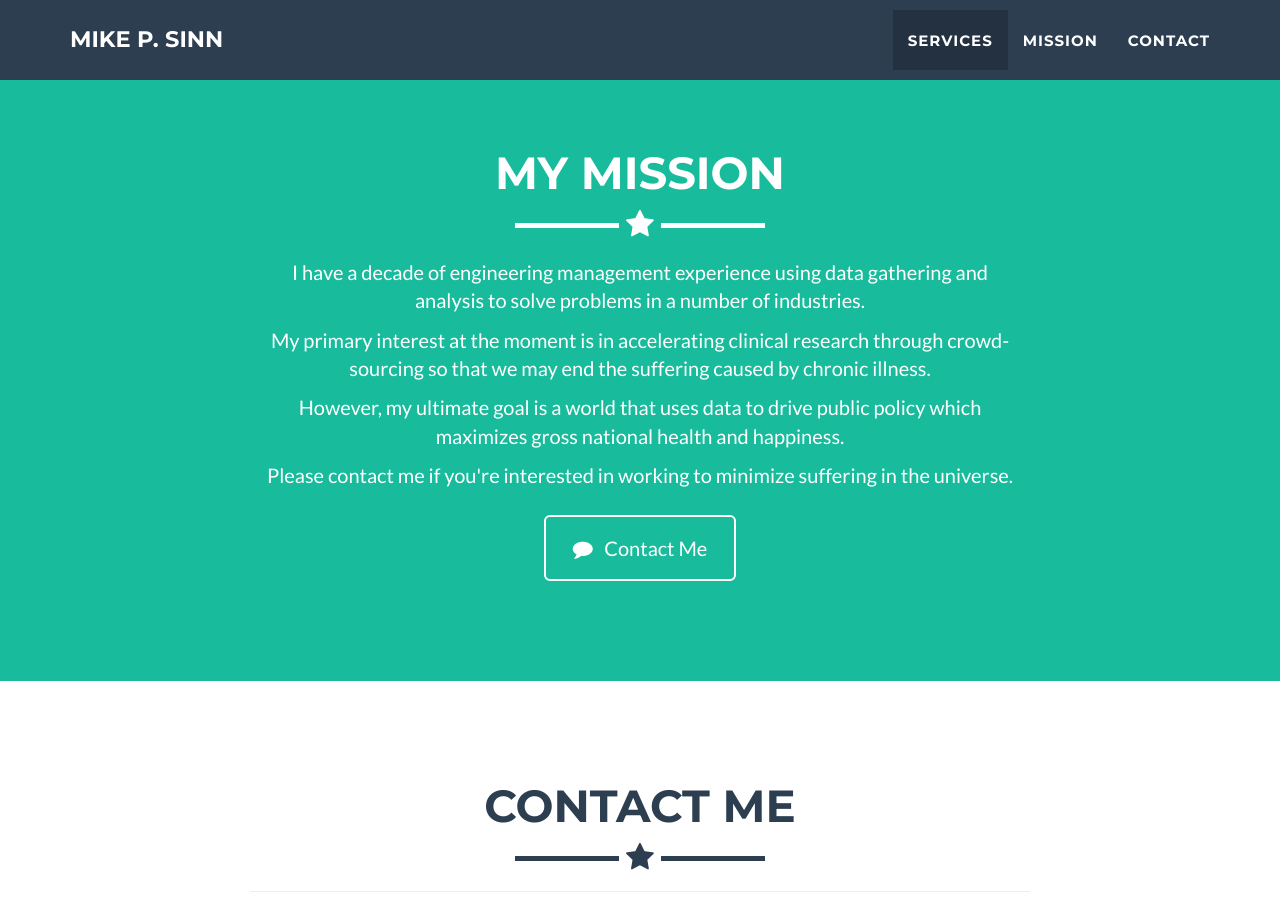
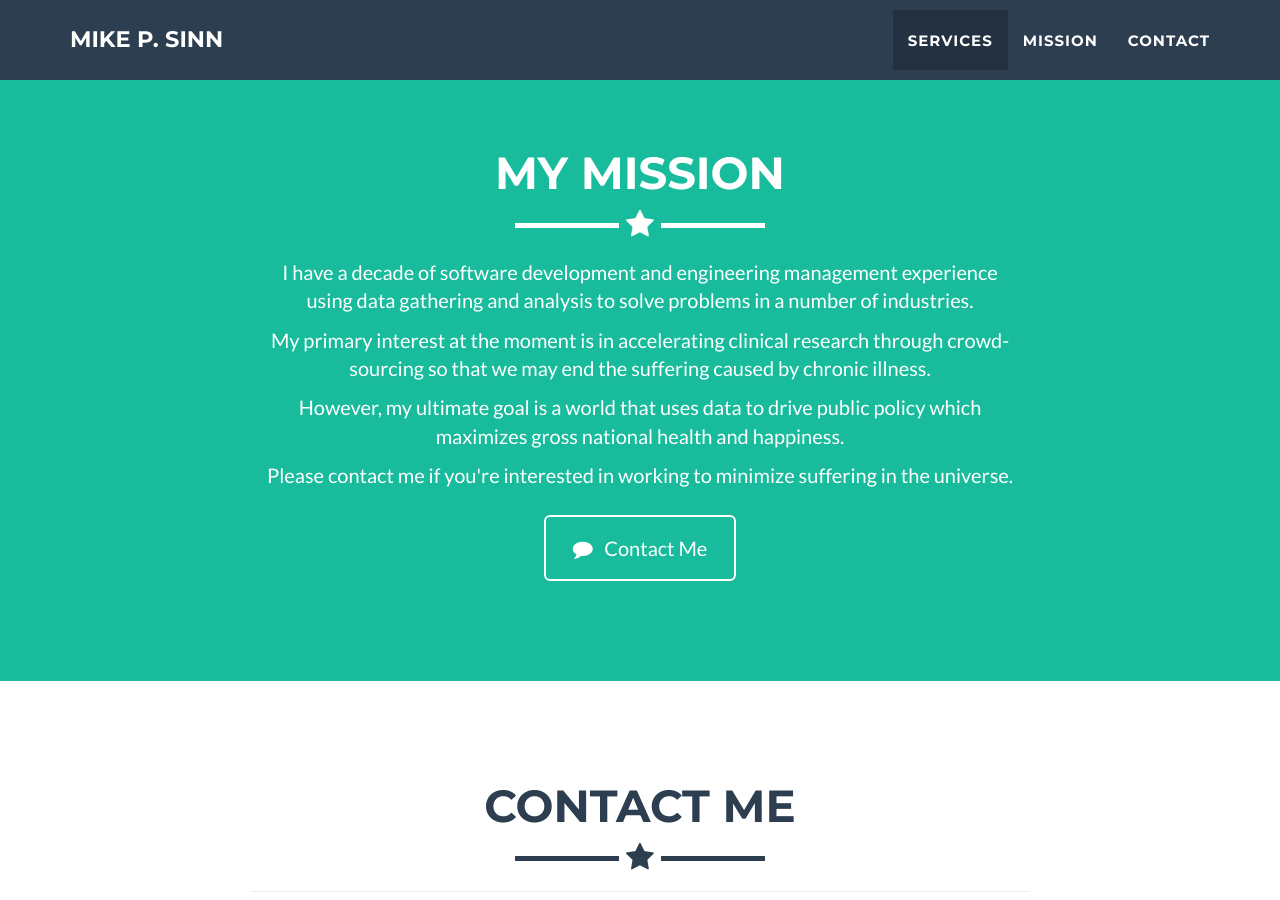
Before and after one commit to jeromelachaud/freelancer-theme, a Jekyll site: the page built from index.html, in a window 1280 px wide and 900 px high, scrolled down 3002 px. Built offline with Jekyll 4.4.1, drawn with Linux system fonts in a browser that asks for light colours; a script that is not in the unit is left out.

Commit message:
Update about.html

```diff
--- a/_includes/about.html
+++ b/_includes/about.html
@@ -11,7 +11,7 @@
                 <div class="col-lg-8 col-lg-offset-2 text-center">
                 <!--<div class="col-lg-4 col-lg-offset-2">-->
                     <p>
-                        I have a decade of engineering management experience using data gathering and analysis to solve
+                        I have a decade of software development and engineering management experience using data gathering and analysis to solve
                         problems in a number of industries.
                     </p>
                     <p>
```
